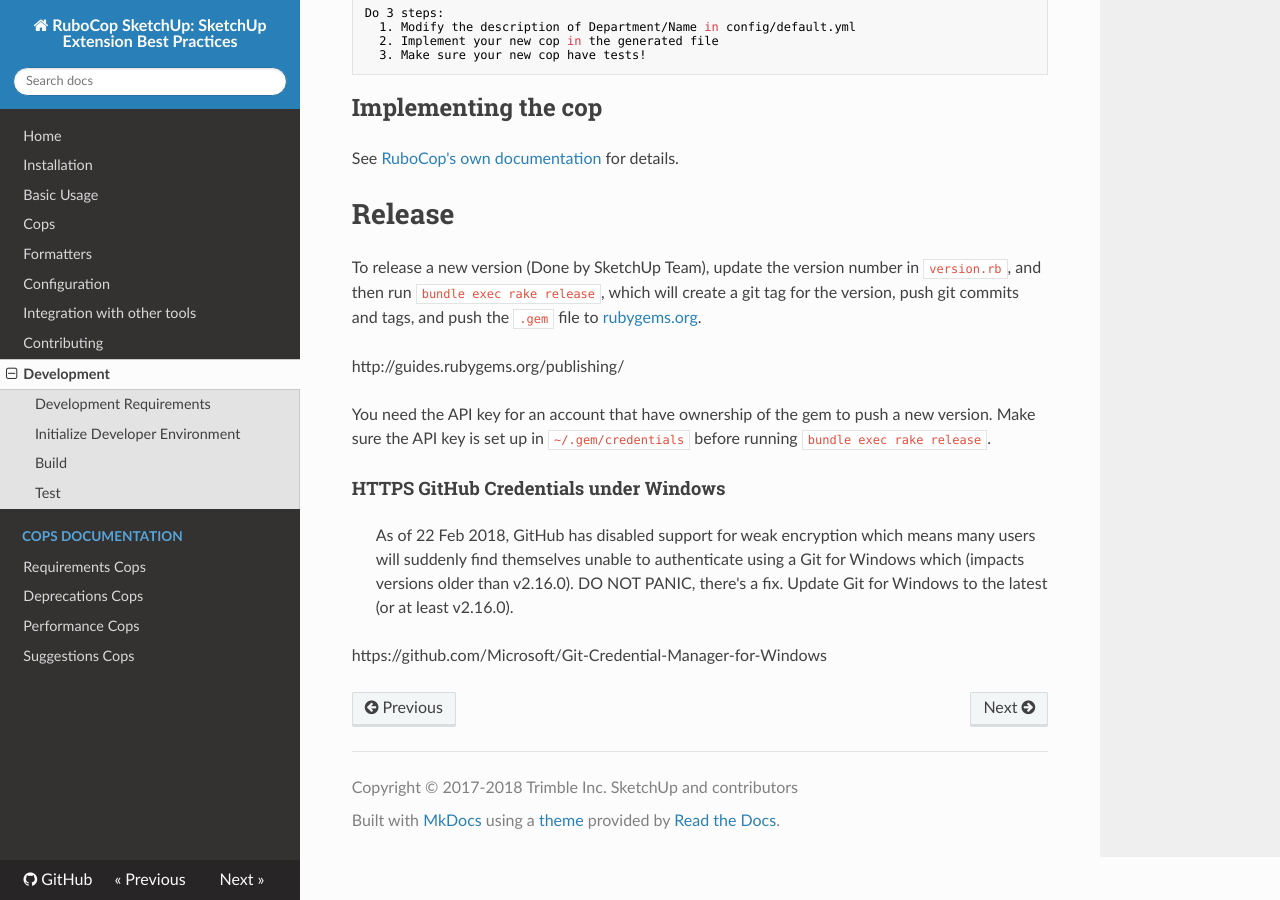
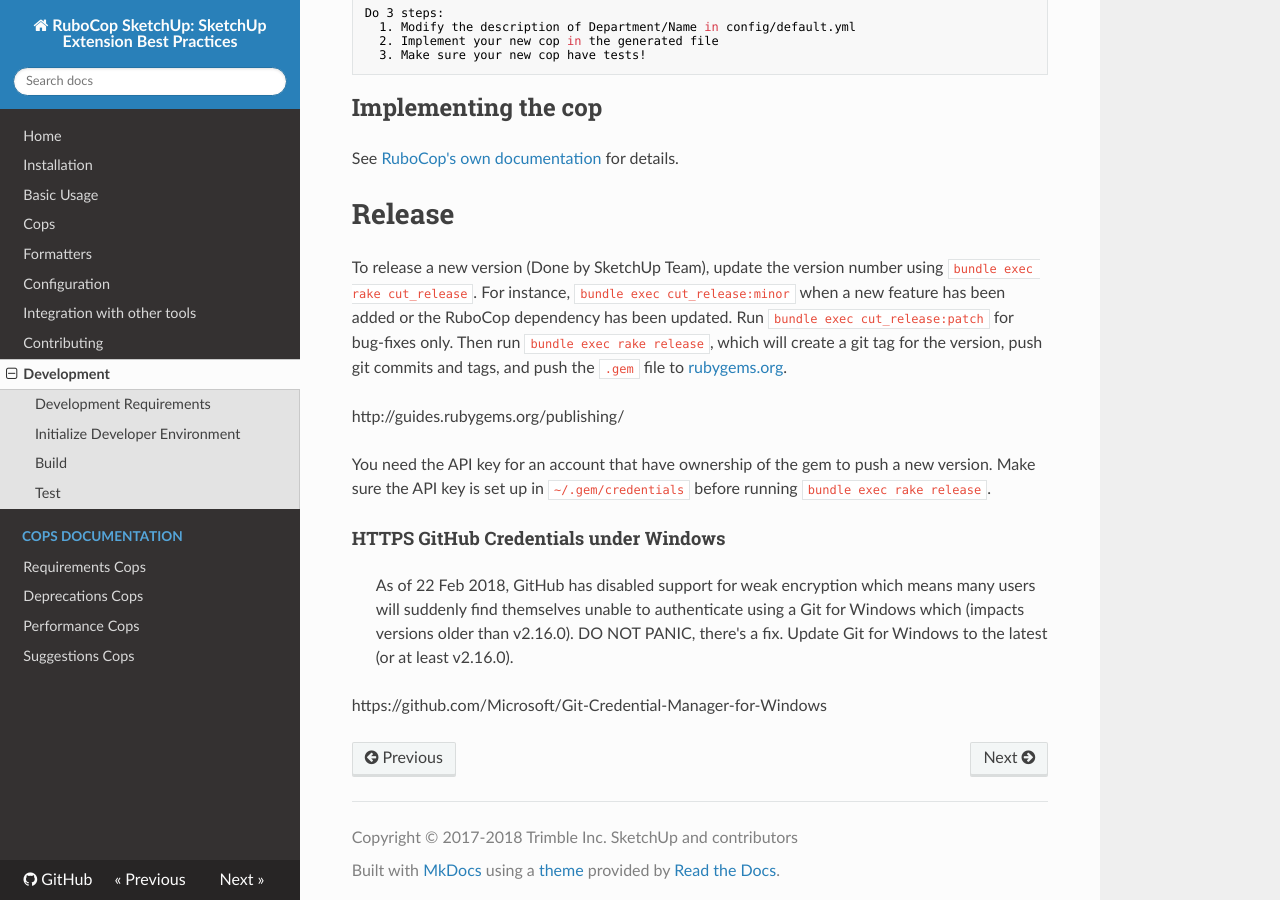
Before and after one commit to SketchUp/rubocop-sketchup, an MkDocs documentation site: the page built from manual/development.md, in a window 1280 px wide and 900 px high, scrolled down 1181 px. Built offline with MkDocs 1.6.1, drawn with Linux system fonts in a browser that asks for light colours; nearby versions of some CDN libraries.

Commit message:
Update development notes about making new released.

```diff
--- a/manual/development.md
+++ b/manual/development.md
@@ -68,7 +68,7 @@ See [RuboCop's own documentation](https://github.com/rubocop-hq/rubocop/blob/mas
 
 # Release
 
-To release a new version (Done by SketchUp Team), update the version number in `version.rb`, and then run `bundle exec rake release`, which will create a git tag for the version, push git commits and tags, and push the `.gem` file to [rubygems.org](https://rubygems.org).
+To release a new version (Done by SketchUp Team), update the version number using `bundle exec rake cut_release`. For instance, `bundle exec cut_release:minor` when a new feature has been added or the RuboCop dependency has been updated. Run `bundle exec cut_release:patch` for bug-fixes only. Then run `bundle exec rake release`, which will create a git tag for the version, push git commits and tags, and push the `.gem` file to [rubygems.org](https://rubygems.org).
 
 http://guides.rubygems.org/publishing/
 
```
